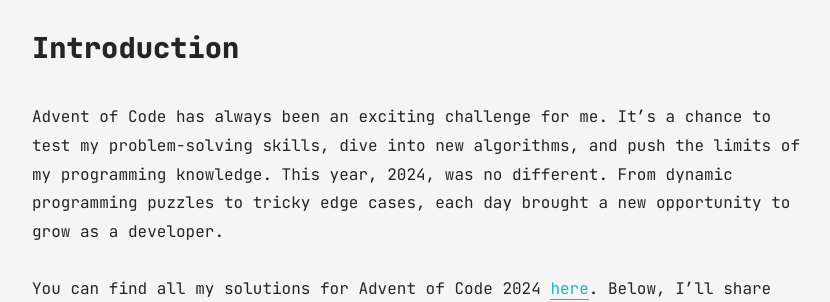
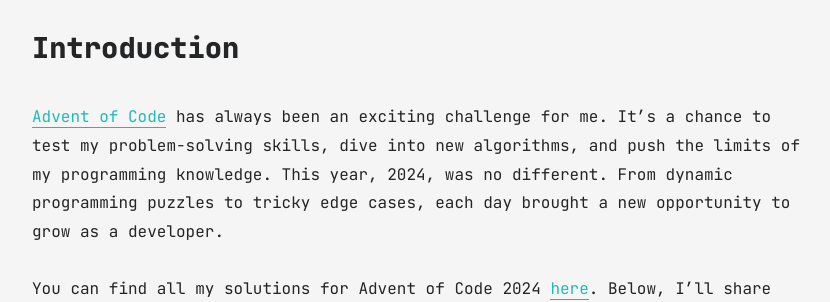
Before and after one commit to see-quick/see-quick.github.io, a Jekyll site: the page built from all_collections/_posts/2024-12-24-advent-of-code-2024.md, in a window 1280 px wide and 900 px high. Shown: the part 361-663 px from the top of the window, without its empty margins (224-1054 px from the left). Built offline with Jekyll 4.4.1, drawn with Linux system fonts in a browser that asks for light colours; some of the changed lines change nothing that is shown.

Commit message:
add link
Signed-off-by: see-quick <maros.orsak159@gmail.com>

```diff
--- a/all_collections/_posts/2024-12-24-advent-of-code-2024.md
+++ b/all_collections/_posts/2024-12-24-advent-of-code-2024.md
@@ -7,7 +7,7 @@
 
 ## Introduction
 
-Advent of Code has always been an exciting challenge for me.
+[Advent of Code](https://adventofcode.com/) has always been an exciting challenge for me.
 It’s a chance to test my problem-solving skills, dive into new algorithms, and push the limits of my programming knowledge.
 This year, 2024, was no different.
 From dynamic programming puzzles to tricky edge cases, each day brought a new opportunity to grow as a developer.
```
